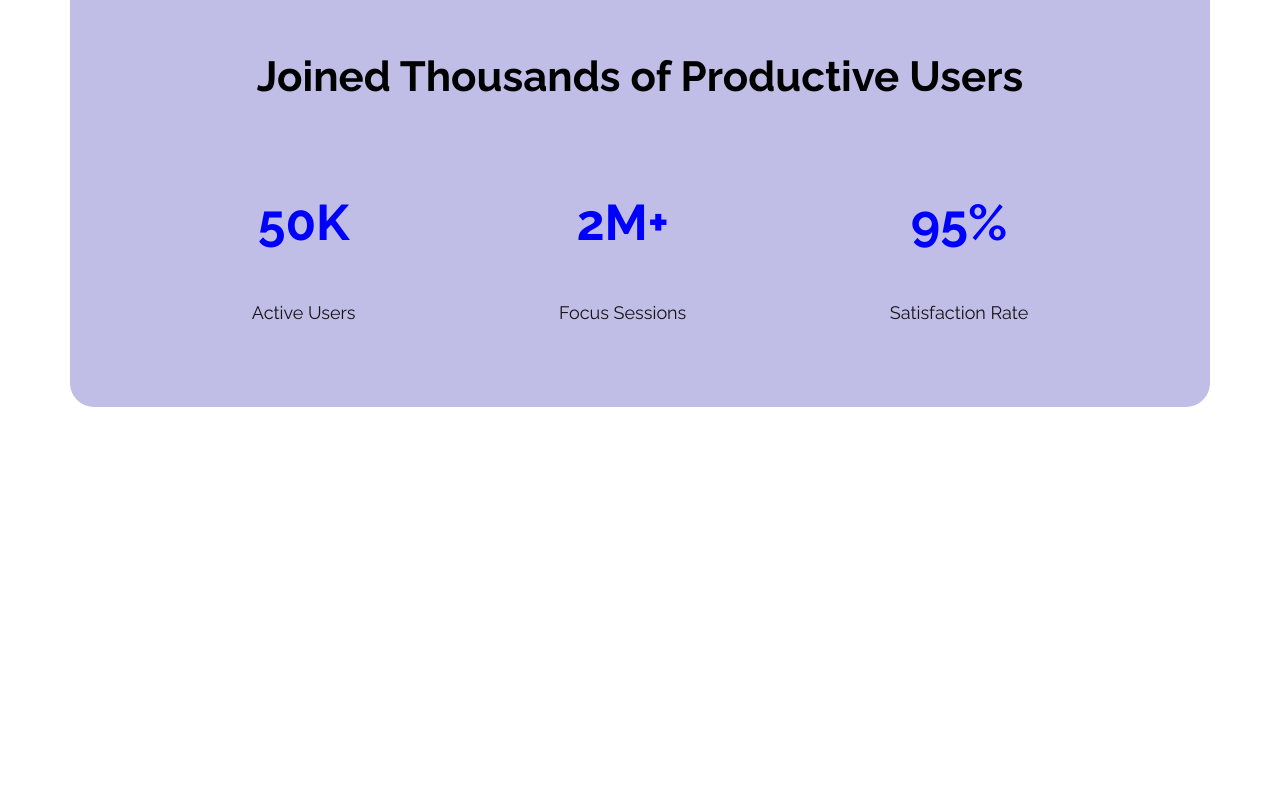
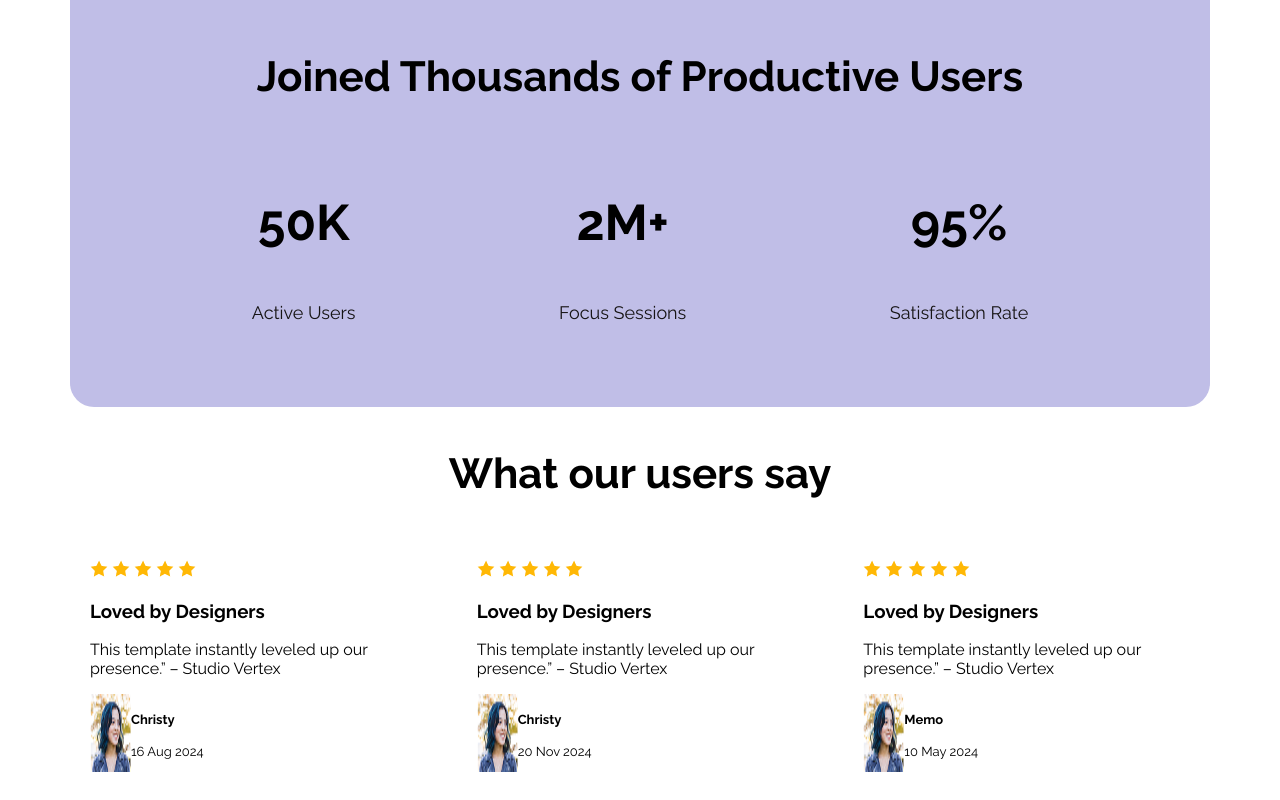
Before and after one commit to km-naimul/Assignment-one, a plain HTML site: page index.html in a window 1280 px wide. Shown: the part 1393-2193 px from the top of the page. Before the commit the page ends 1808 px from the top, so only its background shows below. Drawn offline with Linux system fonts and the light colour scheme.

Commit message:
added user says

```diff
--- a/index.html
+++ b/index.html
@@ -29,6 +29,8 @@
         </div>
     </header>
 
+
+
     <main>
         <div class="see-it">
             <div class="see-it-content"><h3>See It in Action</h3>
@@ -59,6 +61,58 @@
             </p>
 
         </section>
+        <section class="Says">
+            <h3 class="section-title text-centre">What our users say</h3>
+
+            <div class="User-Says">
+                <div class="Say">
+                    <img src="Assets/icon-star.png">
+                    <img src="Assets/icon-star.png">
+                    <img src="Assets/icon-star.png">
+                    <img src="Assets/icon-star.png">
+                    <img src="Assets/icon-star.png">
+                    <h3 class="Review-title">Loved by Designers</h3>
+                    <p class="Review-description">This template instantly leveled up our presence.” – Studio Vertex</p>
+                    <div class="pic-Name">
+                    <img src="Assets/avatar.png" alt="">
+            <div class="pic-Name-content"><h4 class="Reviewer-name">Christy</h4>
+                    <p class="date">16 Aug 2024 </p></div>
+        </div>
+                </div>
+
+                <div class="Say">
+                    <img src="Assets/icon-star.png">
+                    <img src="Assets/icon-star.png">
+                    <img src="Assets/icon-star.png">
+                    <img src="Assets/icon-star.png">
+                    <img src="Assets/icon-star.png">
+                    <h3 class="Review-title">Loved by Designers</h3>
+                    <p class="Review-description">This template instantly leveled up our presence.” – Studio Vertex</p>
+
+                    <div class="pic-Name">
+                    <img src="Assets/avatar.png" alt="">
+            <div class="pic-Name-content"><h4 class="Reviewer-name">Christy</h4>
+                    <p class="date">20 Nov 2024 </p></div>
+        </div>
+
+
+                </div>
+                <div class="Say">
+                    <img src="Assets/icon-star.png">
+                    <img src="Assets/icon-star.png">
+                    <img src="Assets/icon-star.png">
+                    <img src="Assets/icon-star.png">
+                    <img src="Assets/icon-star.png">
+                    <h3 class="Review-title">Loved by Designers</h3>
+                    <p class="Review-description">This template instantly leveled up our presence.” – Studio Vertex</p>
+                    <div class="pic-Name">
+                    <img src="Assets/avatar.png" alt="">
+                    <div class="pic-Name-content"><h4 class="Reviewer-name">Memo</h4>
+                    <p class="date">10 May 2024 </p></div>
+                </div>
+
+            </div>
+        </section>
 
     </main>
 
--- a/styles/styles.css
+++ b/styles/styles.css
@@ -115,5 +115,20 @@ margin: 0 auto;}
 .item-title{
     font-size: 50px;
     font-weight: bold;
-    color: blue;
 }
+
+/* User Says style */
+.User-Says{
+    display: flex;
+    gap: 20px;
+}
+
+.Say{
+    padding: 20px;
+}
+.pic-Name{
+    display: flex;
+    font-size: small;
+    padding-right: 20px;
+    font-variant: initial;
+    justify-content: left;}
```
